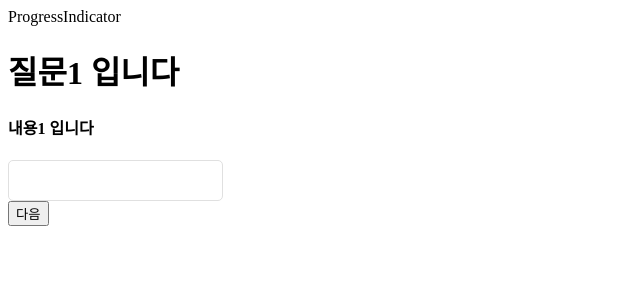
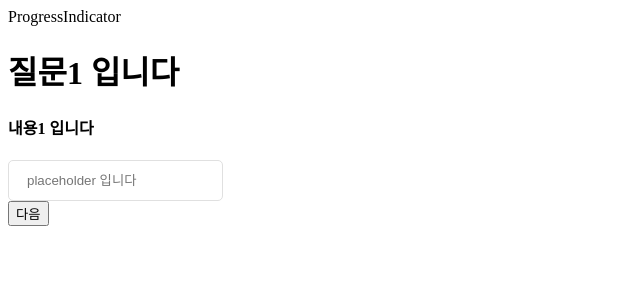
Before and after one commit to Woo-Seok-Han/survey-pie, a React (Create React App) app: page /surveys/1 in a window 1280 px wide. Shown: the top 300 px of the page, without its empty margins (0-640 px from the left). Built offline with nearby package versions, Linux system fonts and the light colour scheme.

Commit message:
placeholder 동적 추가

```diff
--- a/src/components/Body/index.js
+++ b/src/components/Body/index.js
@@ -1,16 +1,18 @@
+import TextAreaInput from '../TextAreaInput';
 import TextInput from '../TextInput';
 
-function Body({ type, answer, setAnswer }) {
+function Body({ type, answer, setAnswer, options }) {
   let InputComponent = null;
   if (type === 'select') {
   } else if (type === 'text') {
     InputComponent = TextInput;
   } else if (type === 'textarea') {
+    InputComponent = TextAreaInput;
   }
 
   return (
     <>
-      <InputComponent answer={answer} setAnswer={setAnswer} />
+      <InputComponent answer={answer} setAnswer={setAnswer} options={options} />
     </>
   );
 }
--- a/src/components/QuestionBox/index.js
+++ b/src/components/QuestionBox/index.js
@@ -8,7 +8,12 @@ function QuestionBox({ question, questionsLength, step, answer, setAnswer }) {
     <div>
       <Title>{question.title}</Title>
       <Description>{question.description}</Description>
-      <Body type={question.type} answer={answer} setAnswer={setAnswer} />
+      <Body
+        type={question.type}
+        answer={answer}
+        setAnswer={setAnswer}
+        options={question.options}
+      />
       <ActionButtons questionsLength={questionsLength} step={step} />
     </div>
   );
--- a/src/components/TextInput/index.js
+++ b/src/components/TextInput/index.js
@@ -1,11 +1,12 @@
 import styled from 'styled-components';
 
-function TextInput({ answer, setAnswer }) {
+function TextInput({ answer, setAnswer, options }) {
   return (
     <Input
       type="text"
       value={answer}
       onChange={(e) => setAnswer(e.target.value)}
+      placeholder={options.placeholder}
     ></Input>
   );
 }
--- a/src/pages/SurveyPage/index.js
+++ b/src/pages/SurveyPage/index.js
@@ -23,7 +23,7 @@ function SurveyPage() {
       type: 'textarea',
       required: false,
       options: {
-        placeholder: '',
+        placeholder: 'placeholder 2',
       },
     },
     {
```
